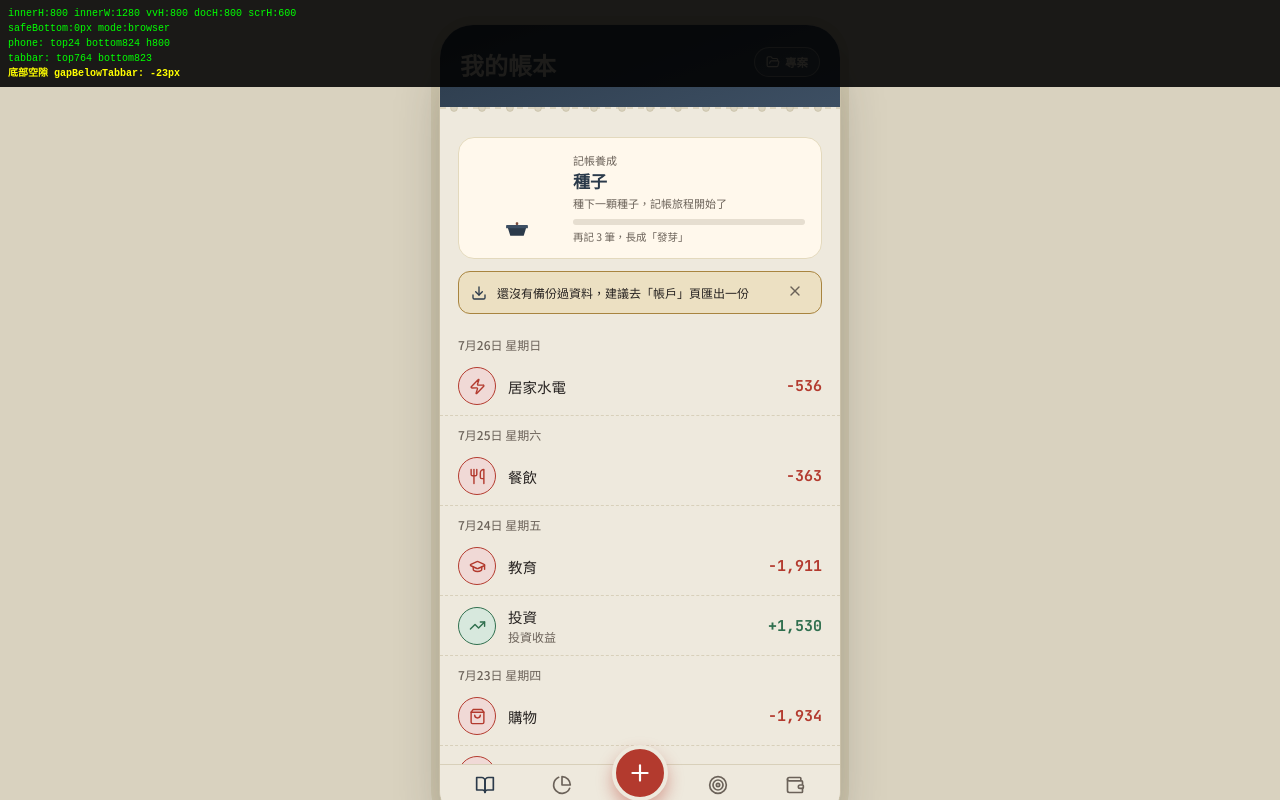
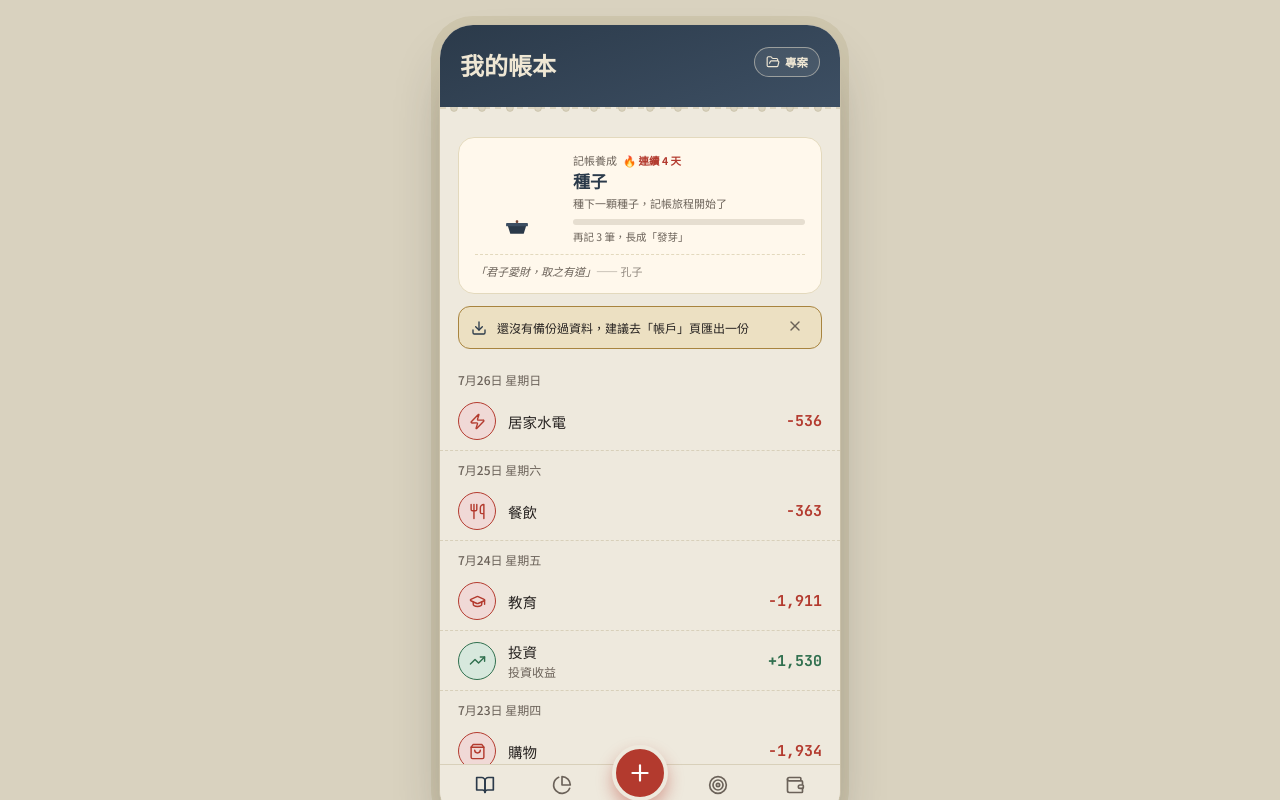
Before and after one commit to coffee30233-gif/my-passbook-app, a React (Vite) app in the folder pwa/: page / in a window 1280 px wide. Built offline with nearby package versions, Linux system fonts and the light colour scheme.

Commit message:
Add files via upload

```diff
--- a/pwa/src/App.jsx
+++ b/pwa/src/App.jsx
@@ -76,6 +76,66 @@ function getTreeStageIndex(count) {
     if (count >= TREE_STAGES[i].min) idx = i;
   }
   return idx;
+}
+
+/* 每日理財名言，依日期固定挑選，每天顯示同一句、隔天換下一句 */
+const DAILY_QUOTES = [
+  { text: "省一分錢，就是賺一分錢", author: "富蘭克林" },
+  { text: "複利是世界第八大奇蹟", author: "愛因斯坦" },
+  { text: "君子愛財，取之有道", author: "孔子" },
+  { text: "知足者富", author: "老子" },
+  { text: "省下的錢，就是賺到的錢", author: "亨利福特" },
+  { text: "不記帳的人，永遠不知道錢去哪了", author: "理財諺語" },
+  { text: "你存下的第一塊錢，才是真正屬於你的", author: "王永慶" },
+  { text: "小處精算，大處才能成功", author: "稻盛和夫" },
+  { text: "省錢是致富的第一步", author: "查理蒙格" },
+  { text: "貧窮不是罪，但貧窮的習慣是", author: "理財諺語" },
+  { text: "先支付給自己，再花剩下的錢", author: "喬治克拉森" },
+  { text: "如果你不理財，財就不會理你", author: "理財諺語" },
+  { text: "積少成多，聚沙成塔", author: "中國諺語" },
+  { text: "花小錢的習慣，決定花大錢的能力", author: "理財諺語" },
+  { text: "節儉是致富的秘訣", author: "西塞羅" },
+  { text: "每一塊錢都值得被認真對待", author: "洛克菲勒" },
+  { text: "富有不是賺得多，是花得少", author: "理財諺語" },
+  { text: "今天的節制，是明天的自由", author: "理財諺語" },
+  { text: "誰掌握了自己的花費，誰就掌握了自己的人生", author: "理財諺語" },
+  { text: "投資自己，是最好的投資", author: "巴菲特" },
+  { text: "有計畫的花錢，才是真正的富有", author: "理財諺語" },
+  { text: "省下的每一分錢，都是為未來的自己鋪路", author: "理財諺語" },
+];
+
+function getDailyQuote() {
+  const dayIndex = Math.floor(Date.now() / 86400000);
+  return DAILY_QUOTES[dayIndex % DAILY_QUOTES.length];
+}
+
+/* 升級時隨機顯示的趣味鼓勵語 */
+const LEVEL_UP_QUIPS = [
+  "記帳魂上身！",
+  "錢包都在對你微笑",
+  "這樣下去要發財了",
+  "你今天也很棒！",
+  "小富翁養成中",
+  "存錢這件事，你很有天分",
+  "繼續保持，帳本會記得的",
+  "又向財富自由前進一步",
+];
+
+/* 計算連續記帳天數（今天或昨天有記錄才算「連續中」，避免當天還沒記帳就馬上歸零） */
+function computeStreak(transactions) {
+  const days = new Set(transactions.map((t) => t.date));
+  let start = 0;
+  if (!days.has(isoDaysAgo(0))) {
+    if (!days.has(isoDaysAgo(1))) return 0;
+    start = 1;
+  }
+  let streak = 0;
+  let n = start;
+  while (days.has(isoDaysAgo(n))) {
+    streak++;
+    n++;
+  }
+  return streak;
 }
 
 /* 每個階段的樹形資料：樹幹高度、葉叢位置、金幣位置 */
@@ -416,7 +476,6 @@ export default function App() {
   const [investmentSectionOpen, setInvestmentSectionOpen] = useState(false);
   const [customAccounts, setCustomAccounts] = useState([]);
   const [showAddBankForm, setShowAddBankForm] = useState(false);
-  const [debugInfo, setDebugInfo] = useState(null);
   const [newBankName, setNewBankName] = useState("");
   const [newBankStart, setNewBankStart] = useState("");
   const [newBankError, setNewBankError] = useState("");
@@ -455,6 +514,7 @@ export default function App() {
   const [lastBackupAt, setLastBackupAt] = useState(null);
   const [totalLoggedCount, setTotalLoggedCount] = useState(0);
   const [levelUpInfo, setLevelUpInfo] = useState(null);
+  const [treePoked, setTreePoked] = useState(false);
   const [backupReminderSnoozedUntil, setBackupReminderSnoozedUntil] = useState(null);
   const [importPreview, setImportPreview] = useState(null);
   const [showImportConfirm, setShowImportConfirm] = useState(false);
@@ -615,6 +675,7 @@ export default function App() {
   const treeStageIndex = useMemo(() => getTreeStageIndex(totalLoggedCount), [totalLoggedCount]);
   const treeStage = TREE_STAGES[treeStageIndex];
   const nextTreeStage = TREE_STAGES[treeStageIndex + 1];
+  const currentStreak = useMemo(() => computeStreak(transactions), [transactions]);
 
   const daysSinceBackup = useMemo(() => {
     if (!lastBackupAt) return Infinity;
@@ -686,47 +747,6 @@ export default function App() {
   useEffect(() => {
     if (ledgerPage > ledgerTotalPages - 1) setLedgerPage(Math.max(0, ledgerTotalPages - 1));
   }, [ledgerTotalPages, ledgerPage]);
-
-  /* 暫時除錯用：量測實際裝置上的視窗與元件尺寸，問題排查完後會移除 */
-  useEffect(() => {
-    function measure() {
-      const testEl = document.createElement("div");
-      testEl.style.cssText = "position:fixed;bottom:0;height:0;padding-bottom:env(safe-area-inset-bottom);visibility:hidden;";
-      document.body.appendChild(testEl);
-      const safeBottom = getComputedStyle(testEl).paddingBottom;
-      document.body.removeChild(testEl);
-
-      const phoneRect = phoneRef.current ? phoneRef.current.getBoundingClientRect() : null;
-      const tabbarEl = document.querySelector(".fp-tabbar");
-      const tabbarRect = tabbarEl ? tabbarEl.getBoundingClientRect() : null;
-
-      setDebugInfo({
-        windowInnerHeight: window.innerHeight,
-        windowInnerWidth: window.innerWidth,
-        visualViewportHeight: window.visualViewport ? Math.round(window.visualViewport.height) : "無",
-        docClientHeight: document.documentElement.clientHeight,
-        screenHeight: window.screen ? window.screen.height : "無",
-        safeAreaBottom: safeBottom,
-        displayMode: window.matchMedia("(display-mode: standalone)").matches ? "standalone" : "browser",
-        phoneTop: phoneRect ? Math.round(phoneRect.top) : "無",
-        phoneBottom: phoneRect ? Math.round(phoneRect.bottom) : "無",
-        phoneHeight: phoneRect ? Math.round(phoneRect.height) : "無",
-        tabbarTop: tabbarRect ? Math.round(tabbarRect.top) : "無",
-        tabbarBottom: tabbarRect ? Math.round(tabbarRect.bottom) : "無",
-        gapBelowTabbar: tabbarRect ? Math.round(window.innerHeight - tabbarRect.bottom) : "無",
-      });
-    }
-    measure();
-    const t1 = setTimeout(measure, 300);
-    const t2 = setTimeout(measure, 1000);
-    window.addEventListener("resize", measure);
-    document.addEventListener("visibilitychange", () => { if (!document.hidden) setTimeout(measure, 200); });
-    return () => {
-      clearTimeout(t1);
-      clearTimeout(t2);
-      window.removeEventListener("resize", measure);
-    };
-  }, []);
 
   /* 修正鍵盤彈出時，iOS 會把輸入框推到畫面外的問題：改成主動在欄位所在的捲動容器內定位，而不是依賴瀏覽器自己的捲動行為 */
   useEffect(() => {
@@ -1014,7 +1034,8 @@ export default function App() {
       const oldStage = getTreeStageIndex(prev);
       const newStage = getTreeStageIndex(next);
       if (newStage > oldStage) {
-        setLevelUpInfo({ ...TREE_STAGES[newStage], stageIndex: newStage });
+        const quip = LEVEL_UP_QUIPS[Math.floor(Math.random() * LEVEL_UP_QUIPS.length)];
+        setLevelUpInfo({ ...TREE_STAGES[newStage], stageIndex: newStage, quip });
         setTimeout(() => setLevelUpInfo(null), 3200);
       }
       return next;
@@ -1891,6 +1912,14 @@ export default function App() {
           background: #fff8ec; border: 1px solid #e3d9bd; border-radius: 16px;
           padding: 14px 16px; margin: 12px 18px 4px;
         }
+        .fp-tree-poke { animation: fp-tree-bounce 0.5s ease; }
+        @keyframes fp-tree-bounce {
+          0% { transform: scale(1) rotate(0deg); }
+          30% { transform: scale(1.12) rotate(-4deg); }
+          55% { transform: scale(0.96) rotate(3deg); }
+          75% { transform: scale(1.05) rotate(-2deg); }
+          100% { transform: scale(1) rotate(0deg); }
+        }
         .fp-levelup-overlay {
           position: absolute; top: 0; left: 0; right: 0; bottom: 0; z-index: 40;
           display: flex; align-items: center; justify-content: center;
@@ -2030,19 +2059,6 @@ export default function App() {
       `}</style>
 
       <div className="fp-phone" ref={phoneRef}>
-        {debugInfo && (
-          <div style={{
-            position: "fixed", top: 0, left: 0, right: 0, zIndex: 9999,
-            background: "rgba(0,0,0,0.88)", color: "#0f0", fontSize: 10, fontFamily: "monospace",
-            padding: "6px 8px", lineHeight: 1.5, pointerEvents: "none",
-          }}>
-            innerH:{debugInfo.windowInnerHeight} innerW:{debugInfo.windowInnerWidth} vvH:{debugInfo.visualViewportHeight} docH:{debugInfo.docClientHeight} scrH:{debugInfo.screenHeight}<br />
-            safeBottom:{debugInfo.safeAreaBottom} mode:{debugInfo.displayMode}<br />
-            phone: top{debugInfo.phoneTop} bottom{debugInfo.phoneBottom} h{debugInfo.phoneHeight}<br />
-            tabbar: top{debugInfo.tabbarTop} bottom{debugInfo.tabbarBottom}<br />
-            <span style={{ color: "#ff0", fontWeight: 700 }}>底部空隙 gapBelowTabbar: {debugInfo.gapBelowTabbar}px</span>
-          </div>
-        )}
         {/* ------------------------------------------------------------ */}
         {activeTab === "ledger" && (
           <>
@@ -2068,10 +2084,22 @@ export default function App() {
               </svg>
             </div>
             <div className="fp-body">
-              <div className="fp-tree-card">
+              <div className="fp-tree-card" style={{ flexDirection: "column", alignItems: "stretch", gap: 10 }}>
+                <div style={{ display: "flex", alignItems: "center", gap: 14 }}>
+                  <div
+                    className={treePoked ? "fp-tree-poke" : ""}
+                    onClick={() => { setTreePoked(true); setTimeout(() => setTreePoked(false), 500); }}
+                    style={{ cursor: "pointer", flexShrink: 0 }}
+                  >
                     <MoneyTreeSVG stageIndex={treeStageIndex} size={84} />
+                  </div>
                   <div style={{ flex: 1 }}>
+                    <div style={{ display: "flex", alignItems: "center", gap: 6 }}>
                       <div style={{ fontSize: 11, color: "var(--ink-soft)" }}>記帳養成</div>
+                      {currentStreak >= 1 && (
+                        <div style={{ fontSize: 10.5, color: "var(--seal)", fontWeight: 700 }}>🔥 連續 {currentStreak} 天</div>
+                      )}
+                    </div>
                     <div className="fp-serif" style={{ fontSize: 17, fontWeight: 700, color: "var(--indigo)" }}>{treeStage.name}</div>
                     <div style={{ fontSize: 11, color: "var(--ink-soft)", marginTop: 2 }}>{treeStage.desc}</div>
                     {nextTreeStage ? (
@@ -2090,6 +2118,15 @@ export default function App() {
                       <div style={{ fontSize: 10.5, color: "var(--brass)", marginTop: 8, fontWeight: 700 }}>已經是最高階段了 🎉 已累計 {totalLoggedCount} 筆</div>
                     )}
                   </div>
+                </div>
+                {(() => {
+                  const quote = getDailyQuote();
+                  return (
+                    <div style={{ borderTop: "1px dashed #e3d9bd", paddingTop: 8, fontSize: 11, color: "var(--ink-soft)", fontStyle: "italic" }}>
+                      「{quote.text}」<span style={{ fontStyle: "normal", opacity: 0.75 }}>—— {quote.author}</span>
+                    </div>
+                  );
+                })()}
               </div>
 
               {autoAppliedNotice && (
@@ -3651,6 +3688,7 @@ export default function App() {
               <div style={{ fontSize: 12, color: "var(--brass)", fontWeight: 700, marginTop: 6 }}>🎉 恭喜升級</div>
               <div className="fp-serif" style={{ fontSize: 20, fontWeight: 700, color: "var(--indigo)", margin: "4px 0" }}>{levelUpInfo.name}</div>
               <div style={{ fontSize: 12, color: "var(--ink-soft)" }}>{levelUpInfo.desc}</div>
+              {levelUpInfo.quip && <div style={{ fontSize: 12.5, color: "var(--seal)", fontWeight: 700, marginTop: 8 }}>「{levelUpInfo.quip}」</div>}
             </div>
           </div>
         )}
```
Lines whose indentation alone changed are shown as unchanged.
